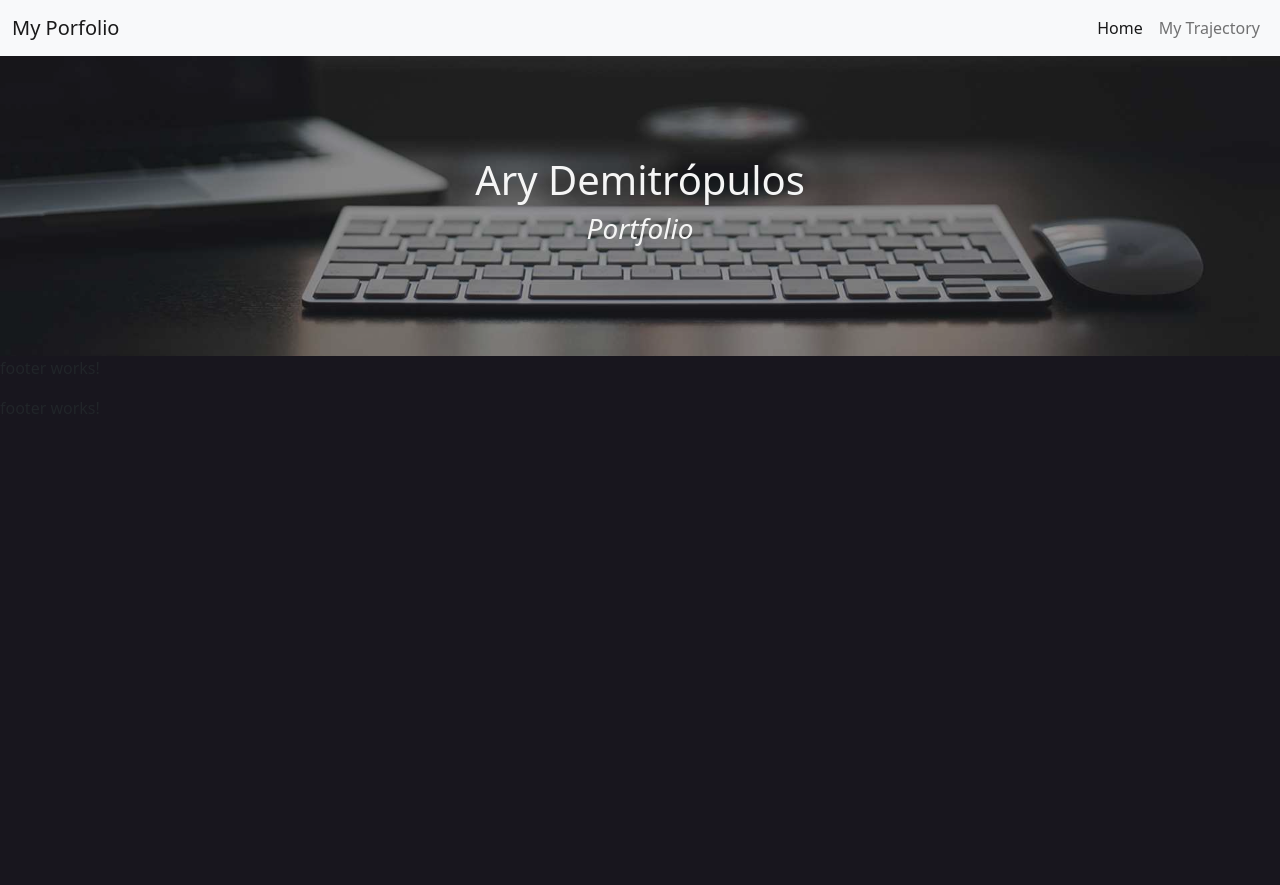
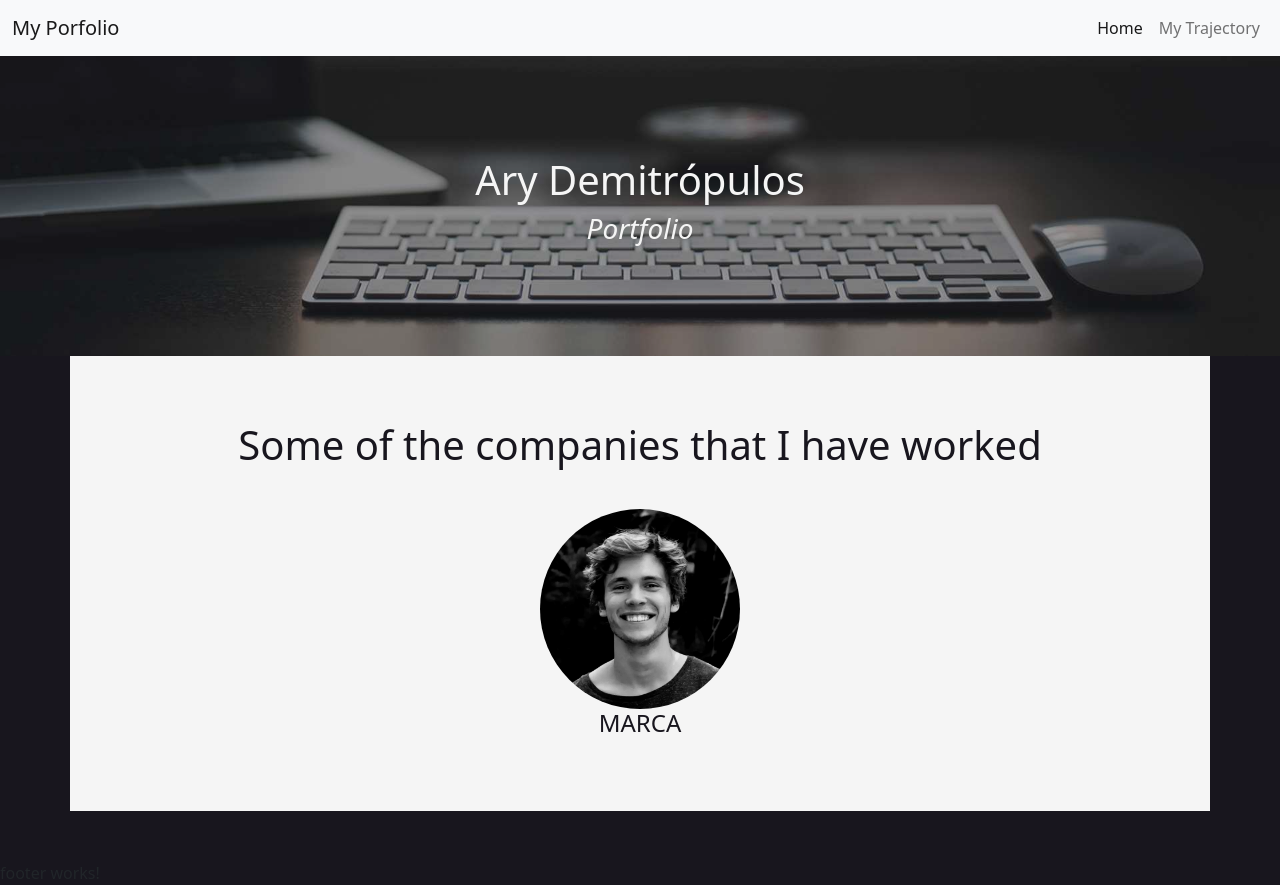
Before and after one commit to AryDemitropulos/coderhouse_angular_desafio_2, an Angular app: page /trajectory in a window 1280 px wide. Before the commit the page ends 800 px from the top, so only its background shows below. Built offline with nearby package versions, Linux system fonts and the light colour scheme.

Commit message:
Se agrega la vista de trajectory

```diff
--- a/src/app/app.module.ts
+++ b/src/app/app.module.ts
@@ -11,9 +11,11 @@ import { SubtitleComponent } from './components/subtitle/subtitle.component';
 import { BannerComponent } from './components/banner/banner.component';
 import { HomeComponent } from './views/home/home.component';
 import { Routes, RouterModule } from '@angular/router';
+import { TrajectoryComponent } from './views/trajectory/trajectory.component';
+import { SectionComponent } from './components/section/section.component';
 
 const appRoutes: Routes = [
-  { path: 'trajectory', component: FooterComponent },
+  { path: 'trajectory', component: TrajectoryComponent },
   { path: 'home', component: HomeComponent },
   { path: '', redirectTo: '/home', pathMatch: 'full' },
   { path: '**', component: HomeComponent },
@@ -29,6 +31,8 @@ const appRoutes: Routes = [
     SubtitleComponent,
     BannerComponent,
     HomeComponent,
+    TrajectoryComponent,
+    SectionComponent,
   ],
   imports: [BrowserModule, AppRoutingModule, RouterModule.forRoot(appRoutes)],
   providers: [],
--- /dev/null
+++ b/src/app/components/section/section.component.css
@@ -0,0 +1,5 @@
+.section {
+  padding: 50px;
+  background: var(--secondary-bg-color);
+  margin-bottom: 50px;
+}
--- /dev/null
+++ b/src/app/components/section/section.component.html
@@ -0,0 +1,3 @@
+<div class="container section">
+  <ng-content></ng-content>
+</div>
--- /dev/null
+++ b/src/app/components/section/section.component.ts
@@ -0,0 +1,15 @@
+import { Component, OnInit } from '@angular/core';
+
+@Component({
+  selector: 'app-section',
+  templateUrl: './section.component.html',
+  styleUrls: ['./section.component.css']
+})
+export class SectionComponent implements OnInit {
+
+  constructor() { }
+
+  ngOnInit(): void {
+  }
+
+}
--- /dev/null
+++ b/src/app/interfaces/Brand.ts
@@ -0,0 +1,4 @@
+export interface Brand {
+  name: String;
+  img: String;
+}
--- /dev/null
+++ b/src/app/interfaces/Comment.ts
@@ -0,0 +1,5 @@
+export interface Brand {
+  name: String;
+  img: String;
+  comment: String;
+}
--- a/src/app/views/home/home.component.css
+++ b/src/app/views/home/home.component.css
@@ -1,8 +1,3 @@
-.section {
-  padding: 50px;
-  background: var(--secondary-bg-color);
-  margin-bottom: 50px;
-}
 .paragraph {
   padding: 50px;
   font-style: italic;
--- a/src/app/views/home/home.component.html
+++ b/src/app/views/home/home.component.html
@@ -1,4 +1,4 @@
-<div class="container section">
+<app-section>
   <app-title text="About me" subtitle="Short description"></app-title>
   <img src="/assets/img/happy_guy.png" alt="Random guy" />
   <app-subtitle text="Random Guy"></app-subtitle>
@@ -16,12 +16,11 @@
     quidem fugiat unde quisquam accusantium? Ad nihil cum sit, vitae accusamus
     rem rerum adipisci enim.
   </div>
-</div>
-<hr />
+</app-section>
 
-<div class="container section">
+<app-section>
   <app-title
-    text="Intereted on hiring?"
+    text="Intereted on hiring me?"
     subtitle="See all my trajectory!"
   ></app-title>
   <div class="row mt-5">
@@ -33,7 +32,9 @@
         If you are interested in seeing my trajectory or if you want to know
         more about me, check out all the projects that I've been worked
       </div>
-      <button class="btn btn-primary mt-4">Go see my projects!</button>
+      <button class="btn btn-primary mt-4" routerLink="/trajectory">
+        Go see my projects!
+      </button>
     </div>
   </div>
-</div>
+</app-section>
--- /dev/null
+++ b/src/app/views/trajectory/trajectory.component.css
@@ -0,0 +1,13 @@
+.brand-container {
+  display: flex;
+  align-items: center;
+  flex-direction: column;
+  justify-content: center;
+  padding: 15px;
+}
+
+img {
+  width: 200px;
+  height: 200px;
+  border-radius: 50%;
+}
--- /dev/null
+++ b/src/app/views/trajectory/trajectory.component.html
@@ -0,0 +1,9 @@
+<app-section>
+  <app-title text="Some of the companies that I have worked"></app-title>
+  <div>
+    <div class="brand-container">
+      <img src="/assets/img/happy_guy.png" alt="" />
+      <h4 class="main-color text-center">MARCA</h4>
+    </div>
+  </div>
+</app-section>
--- /dev/null
+++ b/src/app/views/trajectory/trajectory.component.ts
@@ -0,0 +1,20 @@
+import { Component, OnInit } from '@angular/core';
+import { Brand } from '../../interfaces/Brand';
+
+@Component({
+  selector: 'app-trajectory',
+  templateUrl: './trajectory.component.html',
+  styleUrls: ['./trajectory.component.css'],
+})
+export class TrajectoryComponent implements OnInit {
+  brands: Brand[] = [
+    { name: 'Apple', img: 'apple.png' },
+    { name: 'Microsoft', img: 'microsoft.png' },
+    { name: 'Testa', img: 'testa.png' },
+    { name: 'Amazon', img: 'Amazon.png' },
+  ];
+
+  constructor() {}
+
+  ngOnInit(): void {}
+}
```
Also changed, not shown: 2 other files (tests, documents, lock files or other folders).
